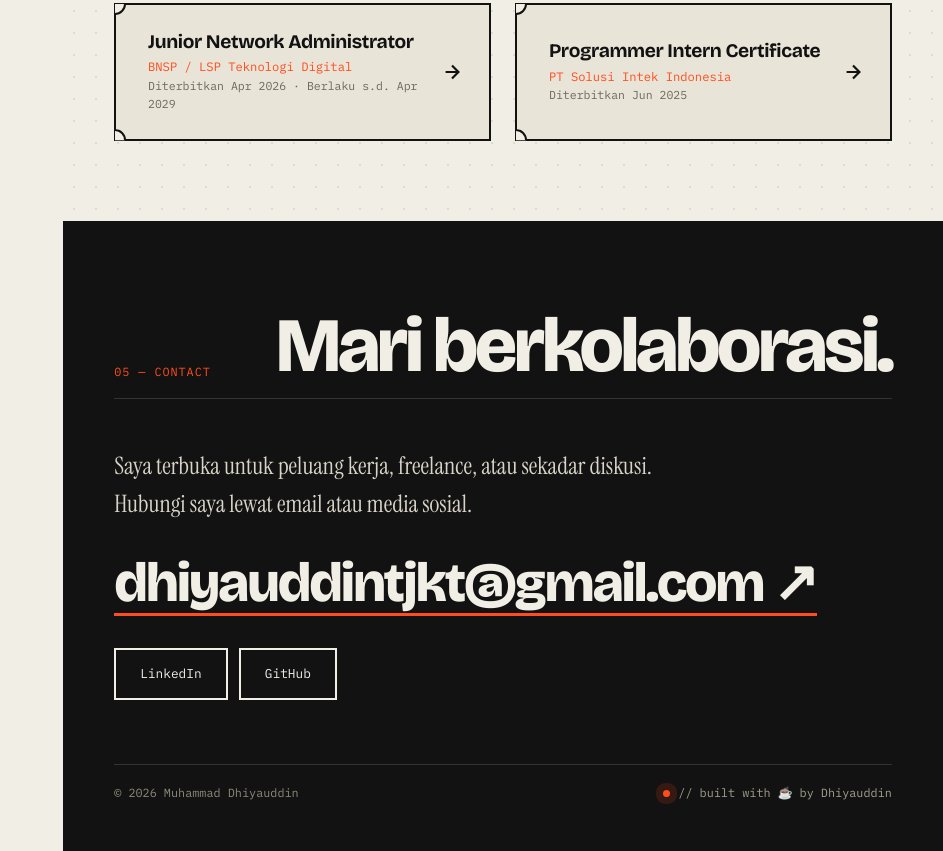
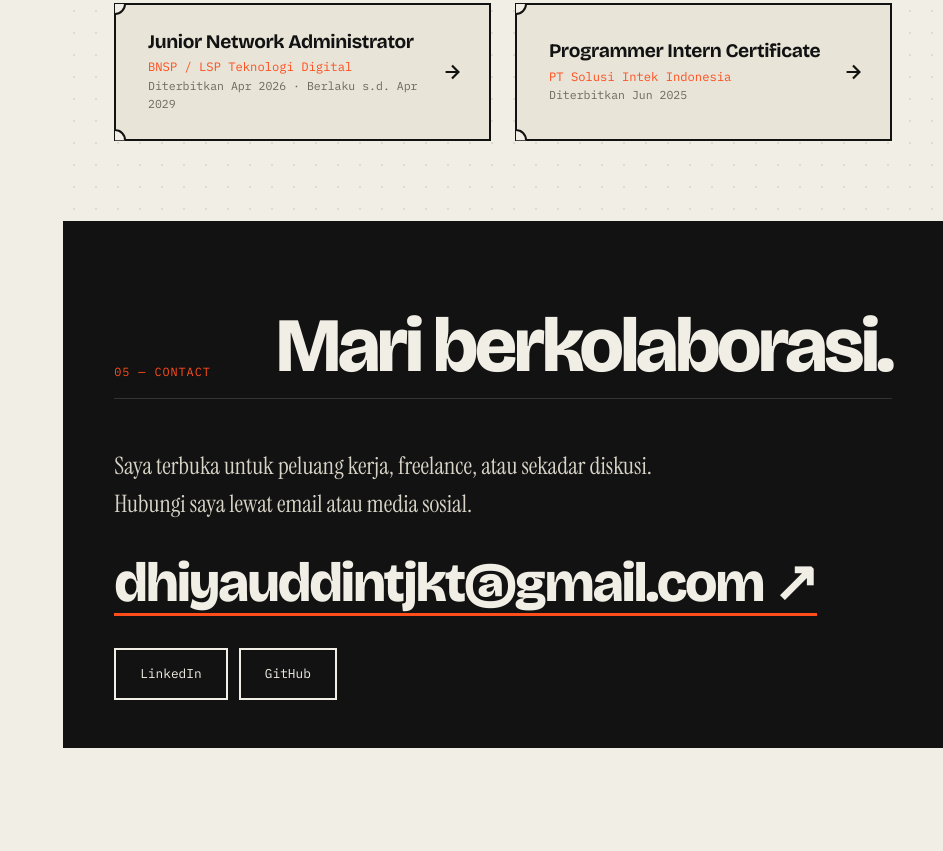
Before and after one commit to Dhiyauddin0210/portofolio_new, a plain HTML site: page index.html in a window 1280 px wide. Shown: the part 4884-5735 px from the top of the page, without its empty margins (337-1280 px from the left). After the commit the page ends 5632 px from the top, so only its background shows below. Drawn offline with nearby package versions, Linux system fonts and the light colour scheme.

Commit message:
ganti layout9

```diff
--- a/index.html
+++ b/index.html
@@ -552,7 +552,6 @@ main{background-image:radial-gradient(rgba(18,18,18,.085) 1px,transparent 1px);b
     <a href="https://linkedin.com/in/mdhiyauddin" class="btn" target="_blank">LinkedIn</a>
     <a href="https://github.com/mdhiyauddin" class="btn" target="_blank">GitHub</a>
   </div>
-  <div class="foot"><span data-key="footer.copyright">© 2026 Muhammad Dhiyauddin</span><span class="built"><i></i>// built with ☕ by Dhiyauddin</span></div>
 </section>
 </main>
 </div>
```
